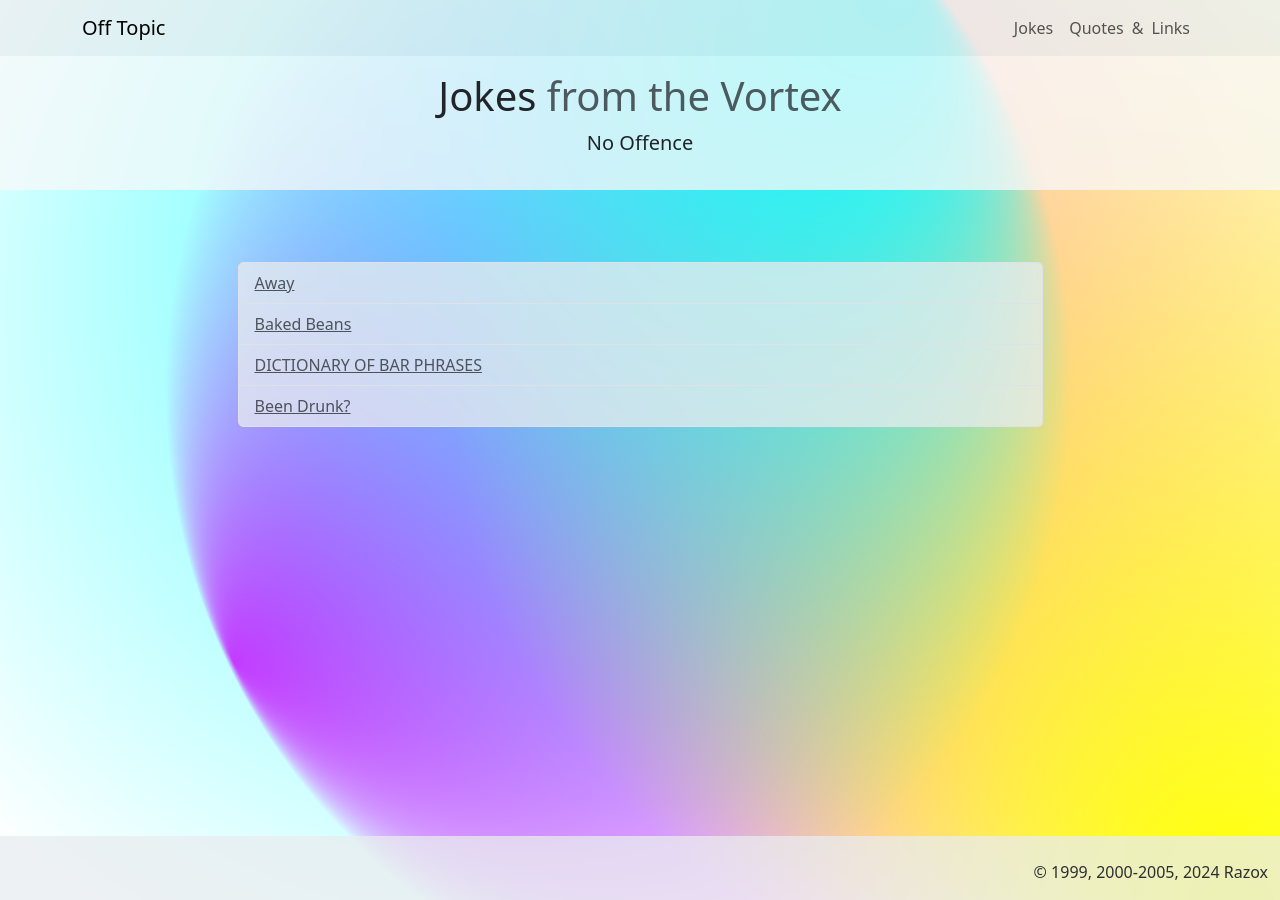
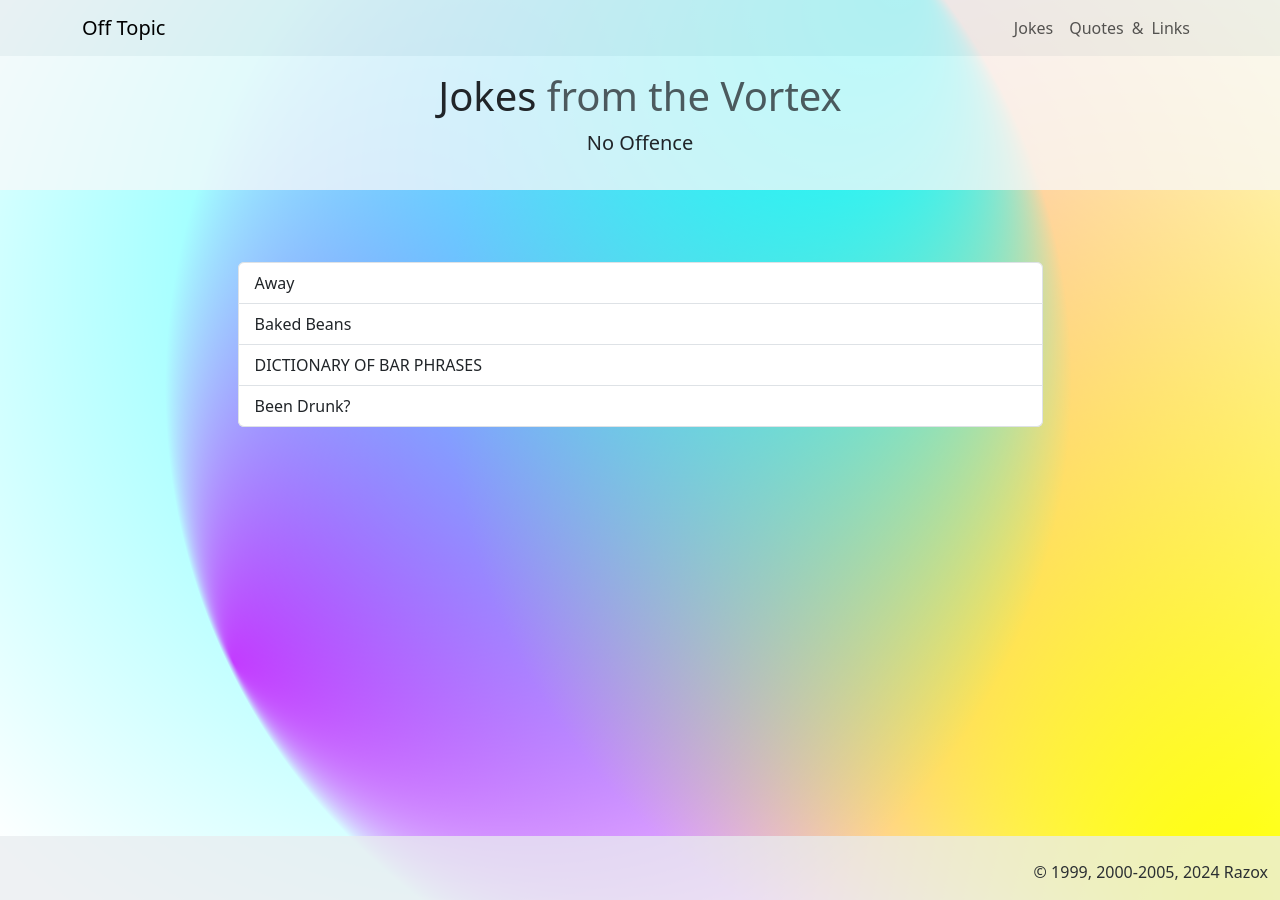
Before and after one commit to raz0x/razox, a Jekyll site: the page built from jokes.html, in a window 1280 px wide. Built offline with Jekyll 4.4.1, drawn with Linux system fonts in a browser that asks for light colours.

Commit message:
Update jokes.html

```diff
--- a/jokes.html
+++ b/jokes.html
@@ -8,11 +8,9 @@ lead: "No&nbsp;Offence"
 ---
 
 <section class="col col-md-9 mx-auto p-3 my-5">
-    <ul class="list-group bg-body-secondary bg-opacity-75">
+    <div class="list-group bg-body-secondary bg-opacity-75">
     {% for joke in site.jokes %}
-        <li class="list-group-item bg-transparent">
-            <a href="{{ joke.url }}" class="list-group-item-action stretched-link">{{ joke.subject }}</a>
-        </li>
+        <a href="{{ joke.url }}" class="list-group-item list-group-item-action stretched-link">{{ joke.subject }}</a>
     {% endfor %}
-    </ul>
+    </div>
 </section>
```
